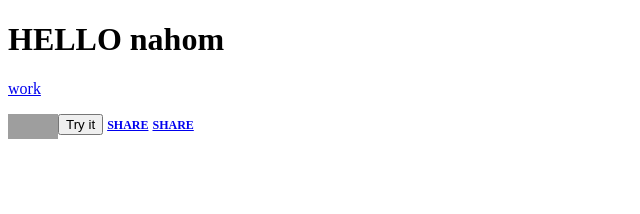
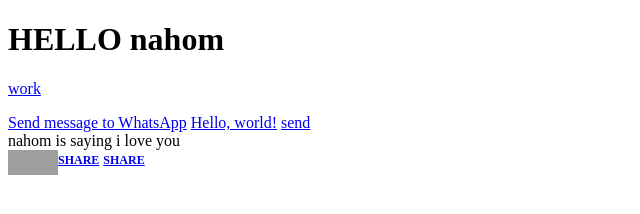
Before and after one commit to GMeda/will, a plain HTML site: page index.html in a window 1280 px wide. Shown: the whole page, without its empty margins (0-640 px from the left). Drawn offline with Linux system fonts and the light colour scheme; grey boxes are pictures that could not be loaded.

Commit message:
Update index.html

```diff
--- a/index.html
+++ b/index.html
@@ -49,19 +49,17 @@
 -->
 <a href="https://api.whatsapp.com/send?phone=15551234567&text=I'm%20interested%20in%20your%20car%20for%20sale">work</a>
 <p id="demo"></p>
-<button onclick="myFunction()">Try it</button>
-<meta property="og:title" content="XX"/>
-
+<a href="whatsapp://send data-text=#mytext">Send message to WhatsApp</a>
+<a href="whatsapp://send?text=Hello%20World!">Hello, world!</a>
+      <a href="whatsapp://send data-text=mytex">send</a>
+      <div id="mytext">nahom is saying i love you</div>
 <a  href="whatsapp://send?text=🤗 geo ኣነ ብልቢ ስለ ዘፍቅረካ እዛኣ ይሰደልካ ኣለኪ has sent you Super Dare Friendship Quiz 👸🤴. %0ATake this Challenge NOW %0A🤯👇👇👇👇🤯%0A https://gmeda.github.io/will/" data-action="share/whatsapp/share" style="height: 43px; border-radius: 7px;">
 <img align="left" width="25px" height="25px" src="https://bucketforawsend.s3.amazonaws.com/qwa/en1/assets/images/logow.png" /><b style="font-size: 12px;"> SHARE</b></a>
 <a class="mymsgr" href="fb-messenger://share?link=🤗  has sent you Super Dare Friendship Quiz 👸🤴. %0ATake this Challenge NOW %0A🤯👇👇👇👇🤯%0A https://gmeda.github.io/will/" data-action="share/whatsapp/share" style="height: 43px; border-radius: 7px;">
 <img align="left" width="25px" height="25px" src="https://bucketforawsend.s3.amazonaws.com/qwa/en1/assets/images/logom.png" /><b style="font-size: 12px;"> SHARE</b></a>
   </body>
   <script>
-function myFunction() {
-  var x = document.getElementById("myText").value;
-  document.getElementById("demo").innerHTML = x;
-}
+
 </script>
 
 </html>
```
